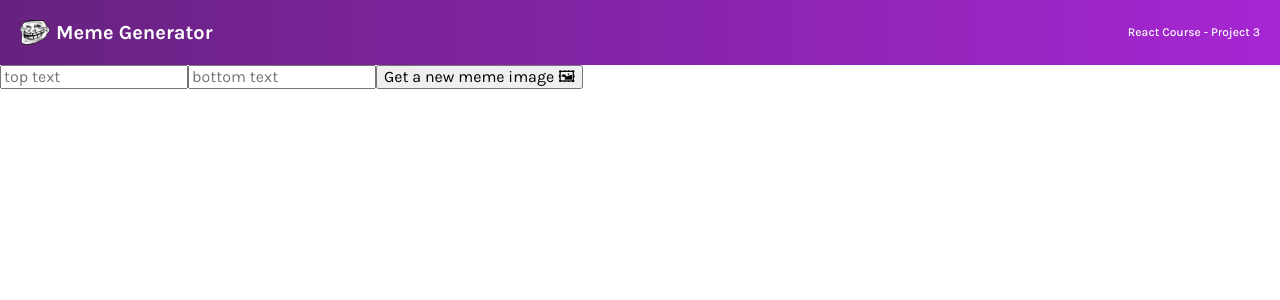
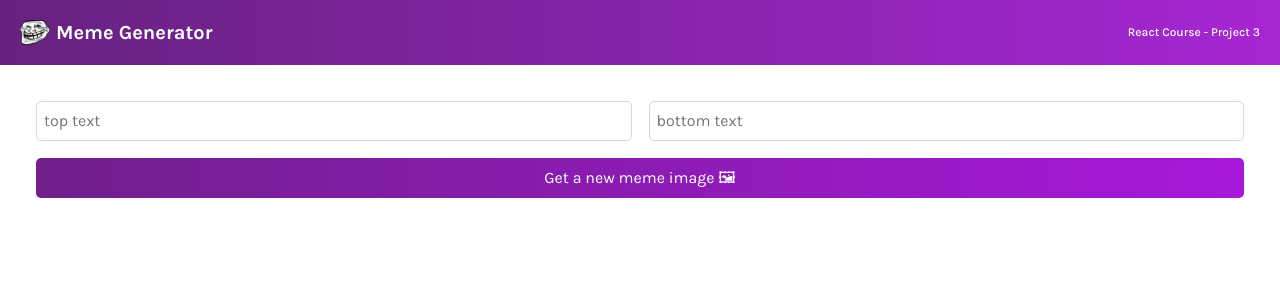
Before and after one commit to AsiaYapD/meme-generator, a React app: page / in a window 1280 px wide. Shown: the top 300 px of the page. Built offline with nearby package versions, Linux system fonts and the light colour scheme.

Commit message:
Added css to the Meme file elements

```diff
--- a/components/Meme.js
+++ b/components/Meme.js
@@ -3,7 +3,7 @@
 export default function Meme () {
     return (
         <main>
-            <form>
+            <form className="form">
                 <input
                     type="form"
                     placeholder="top text"
--- a/style.css
+++ b/style.css
@@ -5,6 +5,10 @@
 body {
     font-family: "Karla", sans-serif;
     margin: 0;
+}
+
+main {
+    padding: 36px;
 }
 
 .header {
@@ -30,3 +34,26 @@
     font-size: 0.75rem;
     font-weight: 500;
 }
+
+.form {
+    display: grid;
+    grid-template: 40px 40px / 1fr 1fr;
+    gap: 17px;
+}
+
+.form--input {
+    font-family: "Karla", sans-serif;
+    border-radius: 5px;
+    border: 1px solid #D5D4D8;
+    text-indent: 5px;
+}
+
+.form--button {
+    grid-column: 1 / -1;
+    font-family: "Karla", sans-serif;
+    border-radius: 5px;
+    background: linear-gradient(90.41deg, #711F8D 1.14%, #A818DA 100%);
+    color: white;
+    border: none;
+    cursor: pointer;
+}
```
